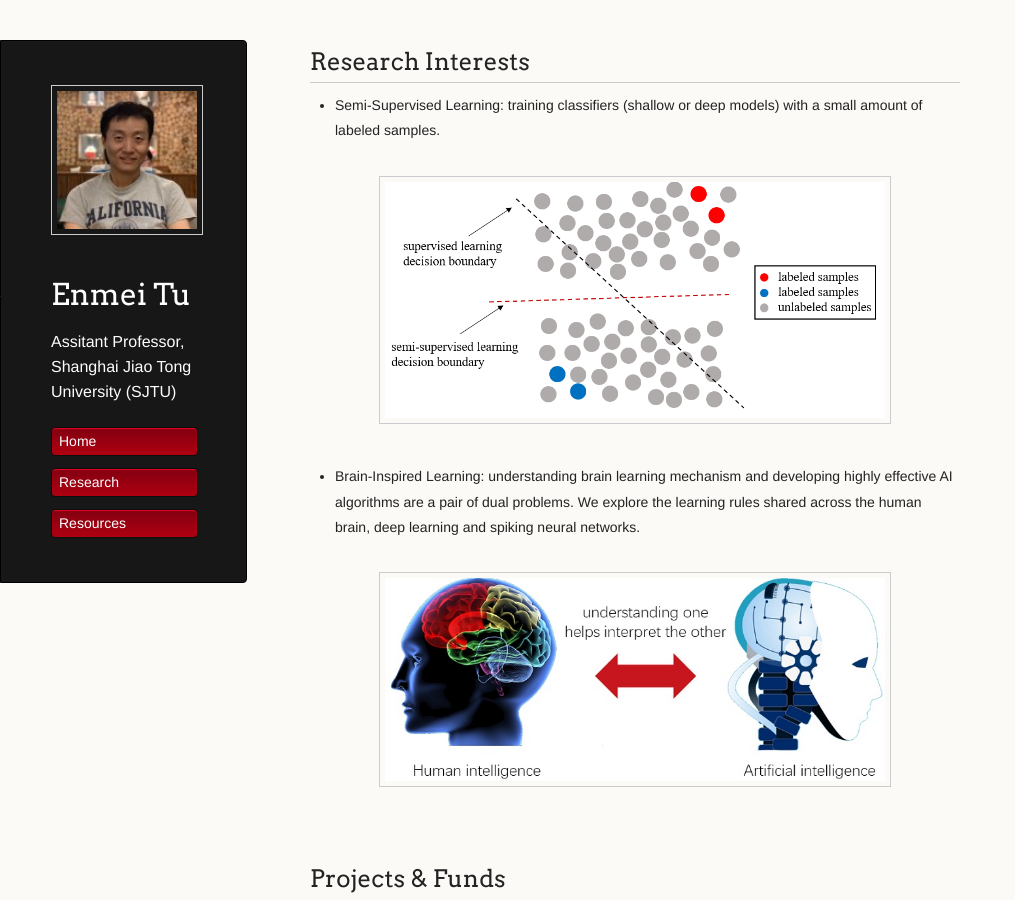
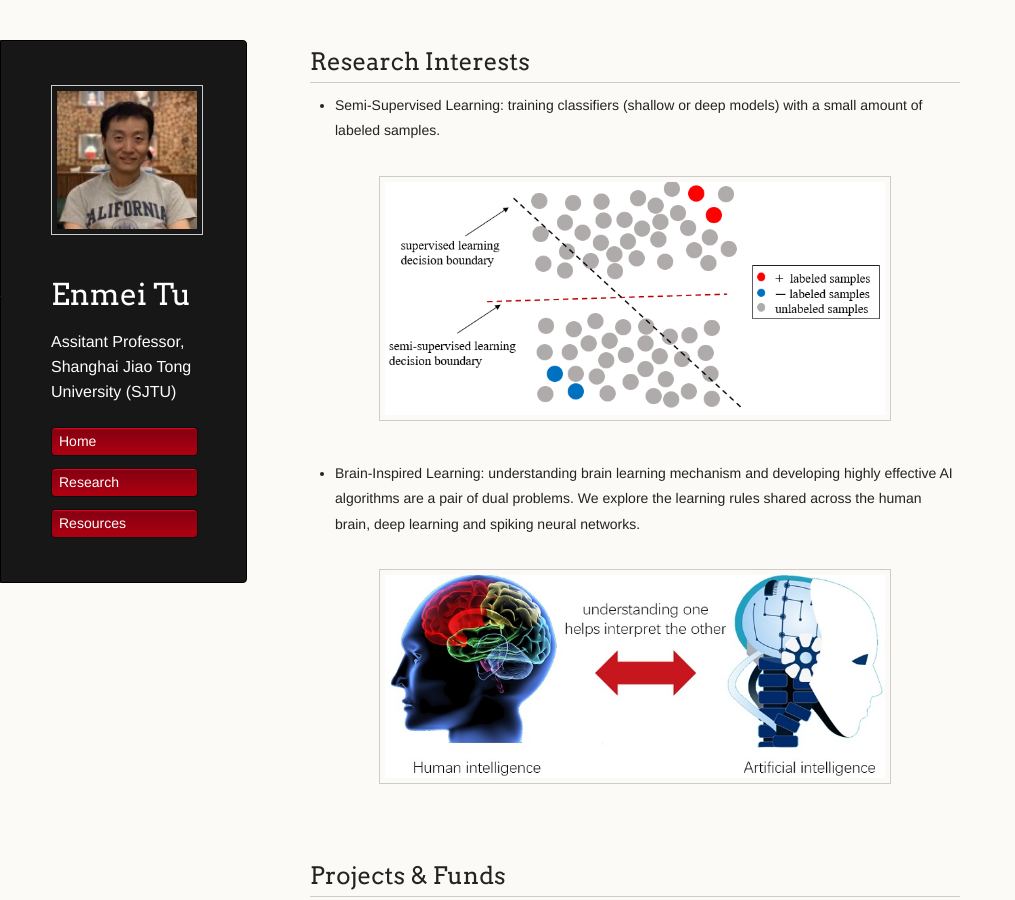
Before and after one commit to hellotem/enmeitu.github.io, a Jekyll site: the page built from research/index.md, in a window 1280 px wide and 900 px high. Shown: the whole window, without its empty margins (0-1015 px from the left). Built offline with Jekyll 4.4.1, drawn with Linux system fonts in a browser that asks for light colours; our own code applies the rules of GitHub Pages for plain Markdown files.

Commit message:
Update index.md

```diff
--- a/research/index.md
+++ b/research/index.md
@@ -2,7 +2,7 @@
 
 * Semi-Supervised Learning: training classifiers (shallow or deep models) with a small amount of labeled samples.
 
-<div style="text-align:center"><img src="ssl6.png" alt="Markdown Monster icon" align="center" width="500" /></div>
+<div style="text-align:center"><img src="ssl7.png" alt="Markdown Monster icon" align="center" width="500" /></div>
 
 * Brain-Inspired Learning: understanding brain learning mechanism and developing highly effective AI algorithms are a pair of dual problems. We explore the learning rules shared across the human brain, deep learning and spiking neural networks.
 
```
